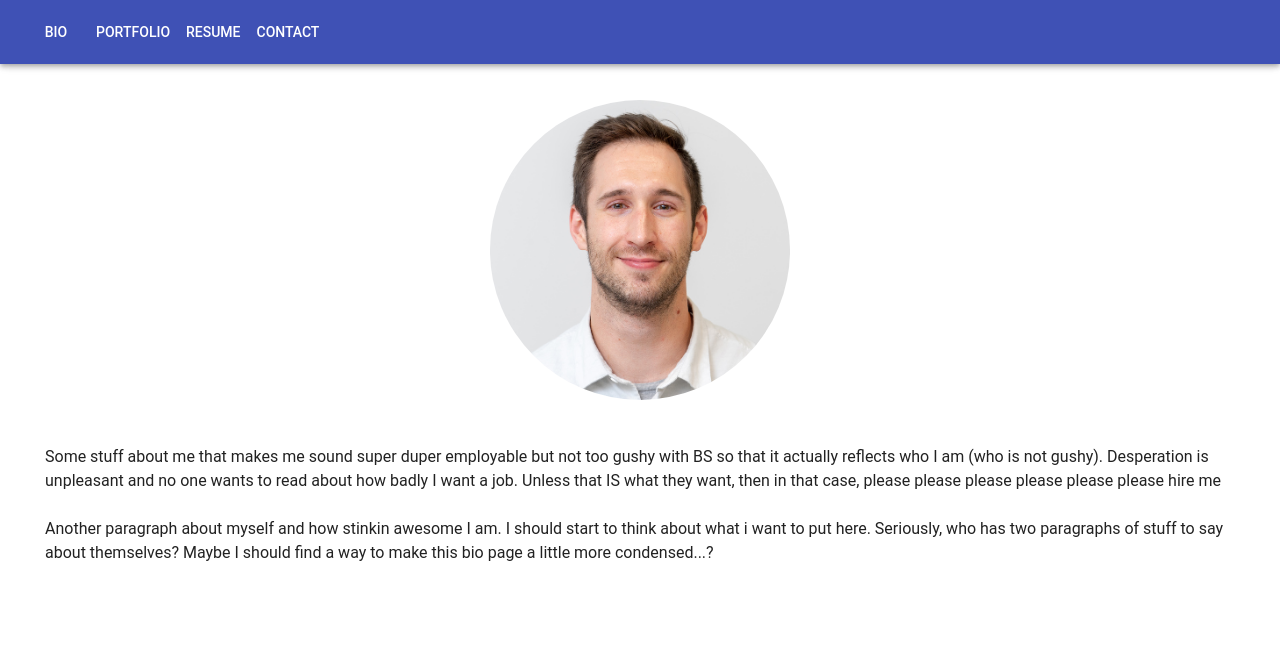
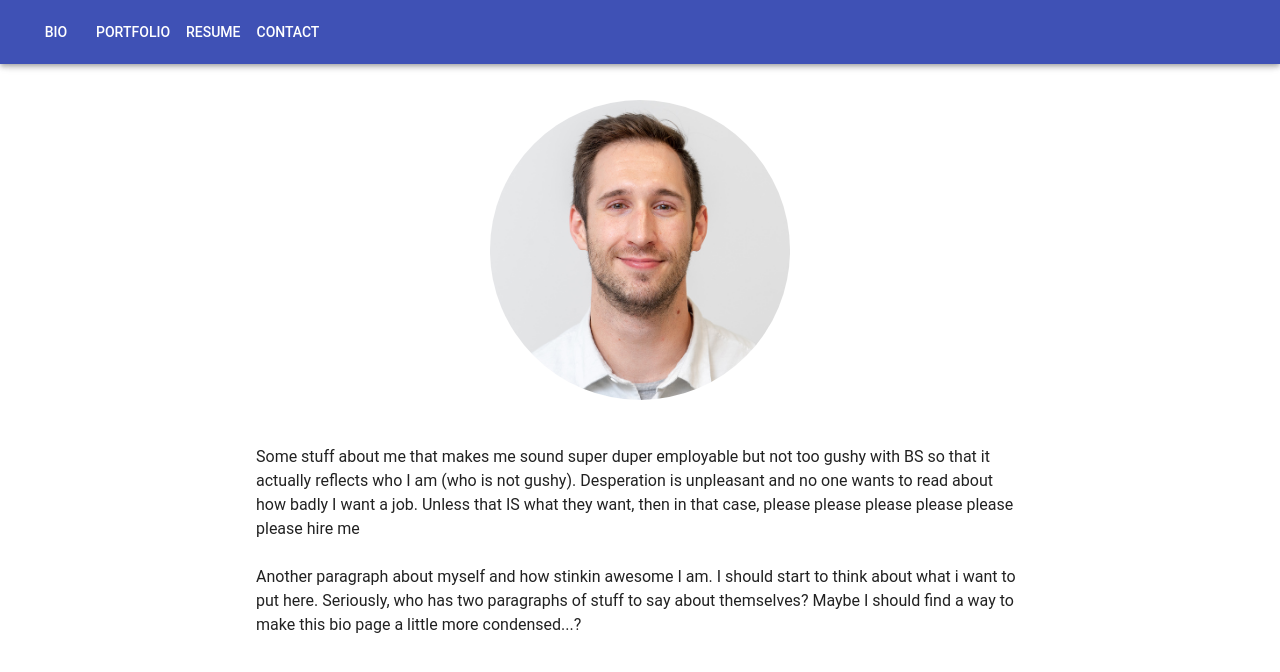
Before and after one commit to matthewbeyl/Matt-Beyl, a React (Create React App) app: page /#/bio in a window 1280 px wide. Shown: the top 672 px of the page. Built offline with nearby package versions, Linux system fonts and the light colour scheme.

Commit message:
updated Readme

```diff
--- a/src/Views/Bio/Bio.jsx
+++ b/src/Views/Bio/Bio.jsx
@@ -16,8 +16,8 @@ const styles = theme => ({
         marginRight: 'auto',
     },
     paragraph: {
-      marginLeft: 45,
-      marginRight: 45,
+      marginLeft: '20%',
+      marginRight: '20%',
       marginTop: 45,
     }
 })
--- a/src/Views/Portfolio/Portfolio.jsx
+++ b/src/Views/Portfolio/Portfolio.jsx
@@ -5,12 +5,12 @@ import { withStyles } from '@material-ui/core/styles';
 const styles = theme => ({
     portfolio: {
         marginTop: 100,
-        marginLeft: 45,
-        marginRight: 45,
+        marginLeft: 100,
+        marginRight: 100,
         marginBottom: 45,
     },
     projects: {
-        backgroundColor: '#dddddd',
+        backgroundColor: '#000000',
         display: 'flex',
         minWidth: '100%',
         maxWidth: 'auto',
```
Also changed, not shown: 2 other files (tests, documents, lock files or other folders).
